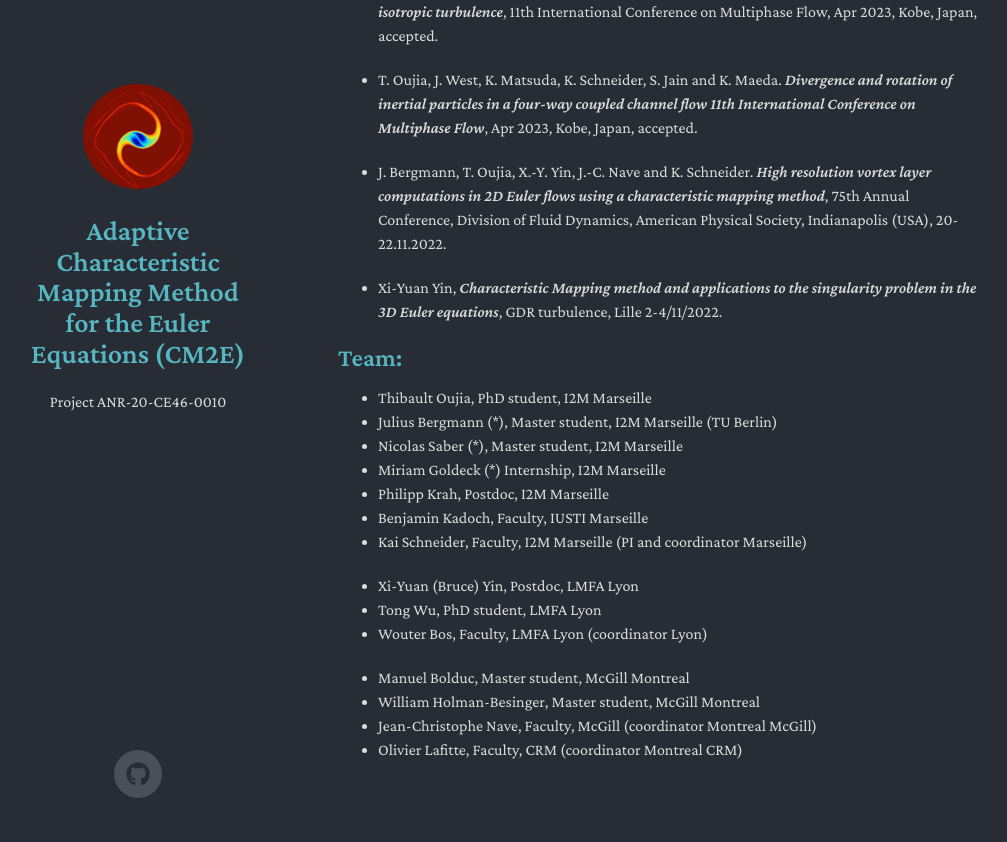
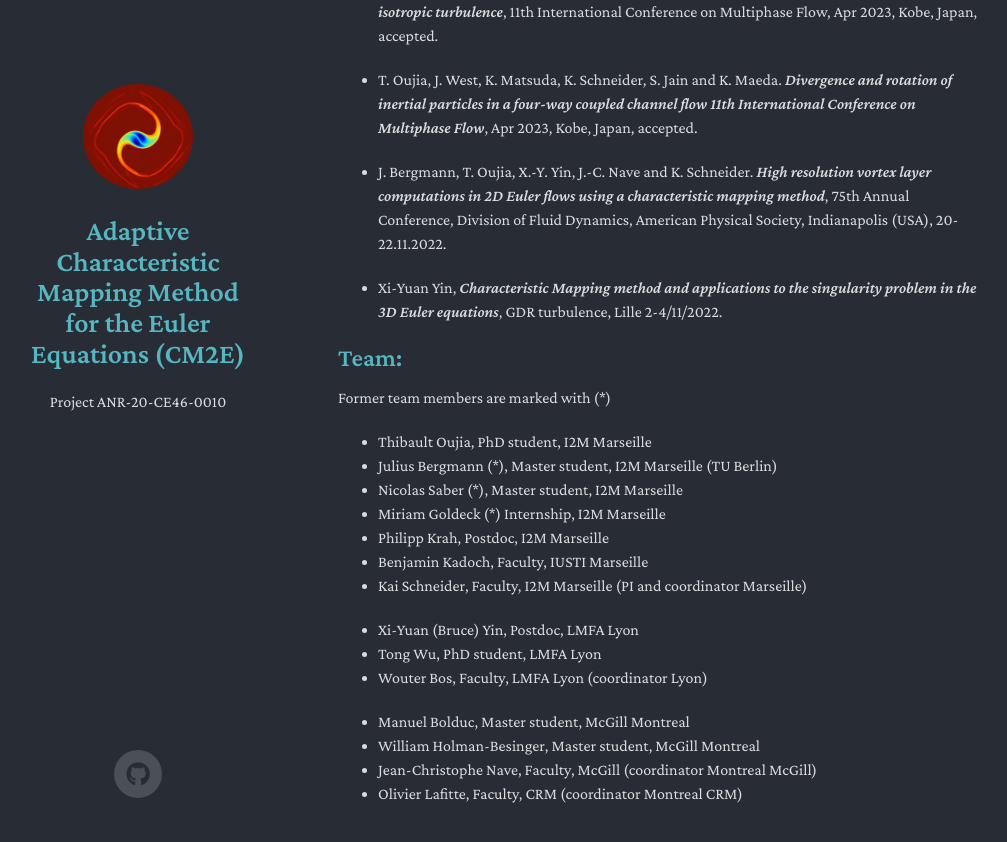
Before and after one commit to CharacteristicMappingMethod/CMM.github.io, a Jekyll site: the page built from index.markdown, in a window 1280 px wide and 900 px high, scrolled down 2761 px. Shown: the top 842 px of the window, without its empty margins (132-1139 px from the left). Built offline with Jekyll 4.4.1, drawn with Linux system fonts in a browser that asks for light colours; nearby versions of some CDN libraries; a style sheet for code colours, icons or effects is not loaded.

Commit message:
former team members

```diff
--- a/index.markdown
+++ b/index.markdown
@@ -108,6 +108,8 @@ J. Fluid Mech., 905, A14, 2020. arXiv:2005.00525
 
 ## Team:
 
+Former team members are marked with (*)
+
 - Thibault Oujia, PhD student, I2M Marseille
 - Julius Bergmann (*), Master student, I2M Marseille (TU Berlin)
 - Nicolas Saber (*), Master student, I2M Marseille
```
